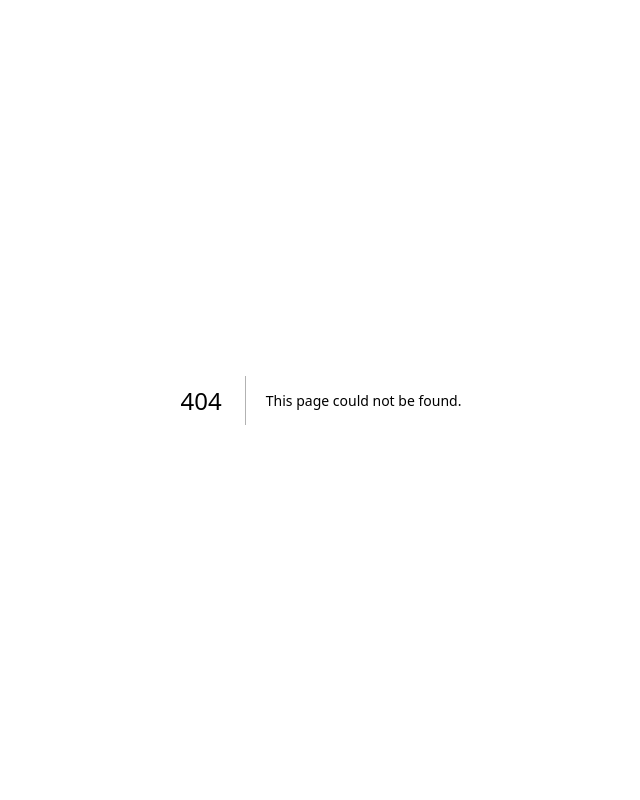
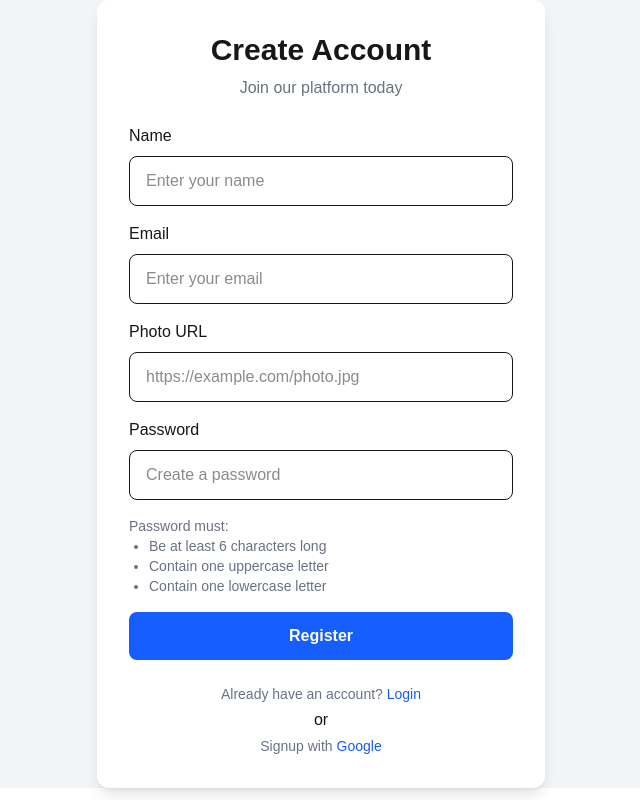
Before and after one commit to Hey-Ismail/ideavault-client, a Next.js app: page /auth/signup in a window 1280 px wide. Before the commit this address had no page. Shown: the whole page, without its empty margins (319-959 px from the left). Built offline with nearby package versions, Linux system fonts and the light colour scheme.

Commit message:
fixed : signin / signup page

```diff
--- /dev/null
+++ b/src/app/auth/signin/page.jsx
@@ -0,0 +1,90 @@
+"use client"
+
+import Link from 'next/link';
+import React from 'react';
+
+const SigninPage = () => {
+    return (
+        <div className="min-h-screen flex items-center justify-center bg-gray-100 px-4">
+            <div className="w-full max-w-md bg-white shadow-lg rounded-xl p-8">
+                <h1 className="text-3xl font-bold text-center mb-2">
+                    Welcome Back
+                </h1>
+
+                <p className="text-center text-gray-500 mb-6">
+                    Login to continue
+                </p>
+
+                <form className="space-y-5">
+                    {/* Email */}
+                    <div>
+                        <label className="block text-sm font-medium mb-2">
+                            Email
+                        </label>
+                        <input
+                            type="email"
+                            placeholder="Enter your email"
+                            className="w-full border border-gray-300 rounded-lg px-4 py-3 outline-none focus:ring-2 focus:ring-blue-500"
+                        />
+                    </div>
+
+                    {/* Password */}
+                    <div>
+                        <label className="block text-sm font-medium mb-2">
+                            Password
+                        </label>
+                        <input
+                            type="password"
+                            placeholder="Enter your password"
+                            className="w-full border border-gray-300 rounded-lg px-4 py-3 outline-none focus:ring-2 focus:ring-blue-500"
+                        />
+                    </div>
+
+                    {/* Forget Password */}
+                    <div className="flex justify-end">
+
+                        <Link href="/forget-password">
+                            <button
+                                type="button"
+                                className="text-sm text-blue-600 hover:underline"
+                            >
+                                Forgot Password?
+                            </button>
+
+                        </Link>
+                    </div>
+
+                    {/* Login Button */}
+                    <button
+                        type="submit"
+                        className="w-full bg-blue-600 text-white py-3 rounded-lg font-semibold hover:bg-blue-700 transition"
+                    >
+                        Login
+                    </button>
+                </form>
+
+                {/* Register Link */}
+                <p className="text-center text-sm text-gray-500 mt-6">
+                    Don&apos;t have an account?{" "}
+                    <span className="text-blue-600 cursor-pointer hover:underline">
+                        <Link href="/auth/signup">Register</Link>
+                    </span>
+                </p>
+                <div className='flex justify-center m-1'>
+                    <p> or</p>
+                </div>
+                <p className="text-center  text-sm text-gray-500">
+                    <Link
+                        href="/"
+                        className="font-medium "
+                    >
+                        Login with <span className=" text-blue-600 hover:underline">Google</span>
+
+                    </Link>
+                </p>
+            </div>
+        </div>
+    );
+};
+
+export default SigninPage;
--- /dev/null
+++ b/src/app/auth/signup/page.jsx
@@ -0,0 +1,153 @@
+"use client";
+
+import { useState } from "react";
+import Link from "next/link";
+
+
+
+const SignupPage = () => {
+
+    const [error, setError] = useState("");
+
+    const handleRegister = (e) => {
+        e.preventDefault();
+
+        const password = e.target.password.value;
+
+        if (password.length < 6) {
+            return setError("Password must be at least 6 characters.");
+        }
+
+        if (!/[A-Z]/.test(password)) {
+            return setError(
+                "Password must contain at least one uppercase letter."
+            );
+        }
+
+        if (!/[a-z]/.test(password)) {
+            return setError(
+                "Password must contain at least one lowercase letter."
+            );
+        }
+
+        setError("");
+
+        console.log("Registration Successful");
+    };
+
+    return (
+        <div>
+            <div className="min-h-[90vh] flex items-center justify-center bg-gray-100 px-4">
+                <div className="w-full max-w-md bg-white p-8 rounded-xl shadow-lg">
+                    <h1 className="text-3xl font-bold text-center mb-2">
+                        Create Account
+                    </h1>
+
+                    <p className="text-center text-gray-500 mb-6">
+                        Join our platform today
+                    </p>
+
+                    <form onSubmit={handleRegister} className="space-y-4">
+                        {/* Name */}
+                        <div>
+                            <label className="block mb-2 font-medium">Name</label>
+                            <input
+                                type="text"
+                                name="name"
+                                placeholder="Enter your name"
+                                required
+                                className="w-full border rounded-lg px-4 py-3"
+                            />
+                        </div>
+
+                        {/* Email */}
+                        <div>
+                            <label className="block mb-2 font-medium">Email</label>
+                            <input
+                                type="email"
+                                name="email"
+                                placeholder="Enter your email"
+                                required
+                                className="w-full border rounded-lg px-4 py-3"
+                            />
+                        </div>
+
+                        {/* Photo URL */}
+                        <div>
+                            <label className="block mb-2 font-medium">
+                                Photo URL
+                            </label>
+                            <input
+                                type="url"
+                                name="photo"
+                                placeholder="https://example.com/photo.jpg"
+                                required
+                                className="w-full border rounded-lg px-4 py-3"
+                            />
+                        </div>
+
+                        {/* Password */}
+                        <div>
+                            <label className="block mb-2 font-medium">
+                                Password
+                            </label>
+                            <input
+                                type="password"
+                                name="password"
+                                placeholder="Create a password"
+                                required
+                                className="w-full border rounded-lg px-4 py-3"
+                            />
+                        </div>
+
+                        {/* Validation Rules */}
+                        <div className="text-sm text-gray-500">
+                            <p>Password must:</p>
+                            <ul className="list-disc ml-5">
+                                <li>Be at least 6 characters long</li>
+                                <li>Contain one uppercase letter</li>
+                                <li>Contain one lowercase letter</li>
+                            </ul>
+                        </div>
+
+                        {error && (
+                            <p className="text-red-500 text-sm">{error}</p>
+                        )}
+
+                        <button
+                            type="submit"
+                            className="w-full bg-blue-600 text-white py-3 rounded-lg font-semibold hover:bg-blue-700"
+                        >
+                            Register
+                        </button>
+                    </form>
+
+                    <p className="text-center mt-6 text-sm text-gray-500">
+                        Already have an account?{" "}
+                        <Link
+                            href="/auth/signin"
+                            className="text-blue-600 font-medium hover:underline"
+                        >
+                            Login
+                        </Link>
+                    </p>
+                    <div className="flex justify-center m-1">
+                        <p>or</p>
+                    </div>
+                    <p className="text-center  text-sm text-gray-500">
+                        <Link
+                            href="/"
+                            className="font-medium "
+                        >
+                            Signup with <span className=" text-blue-600 hover:underline">Google</span>
+
+                        </Link>
+                    </p>
+                </div>
+            </div>
+
+        </div >
+    );
+};
+
+export default SignupPage;
```
